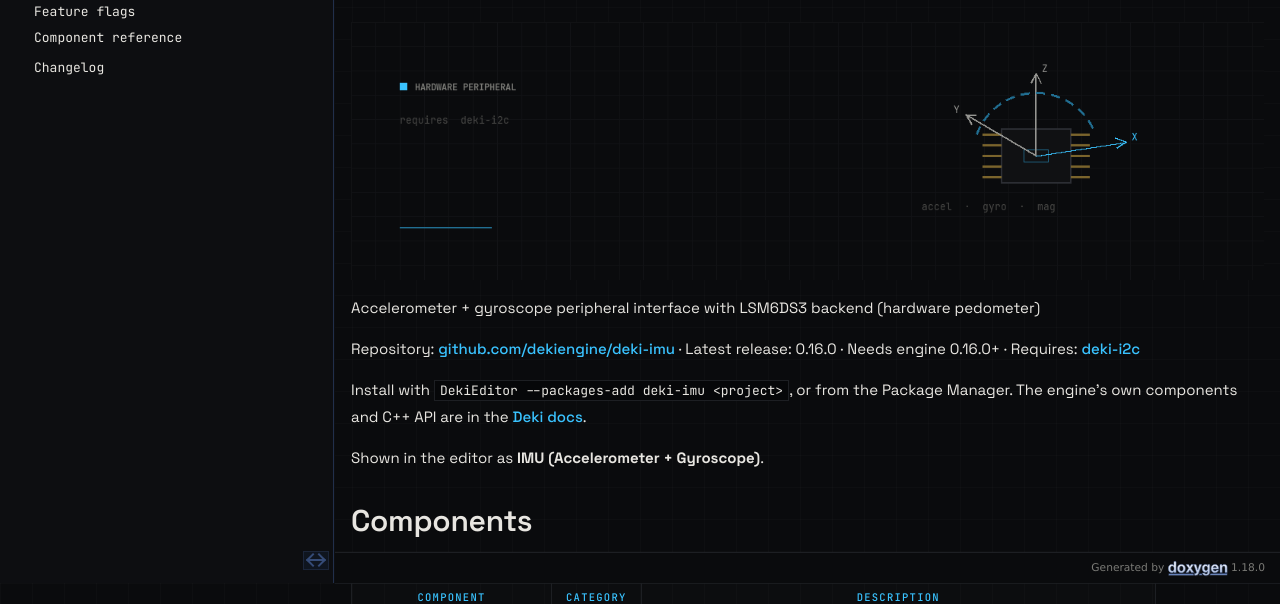
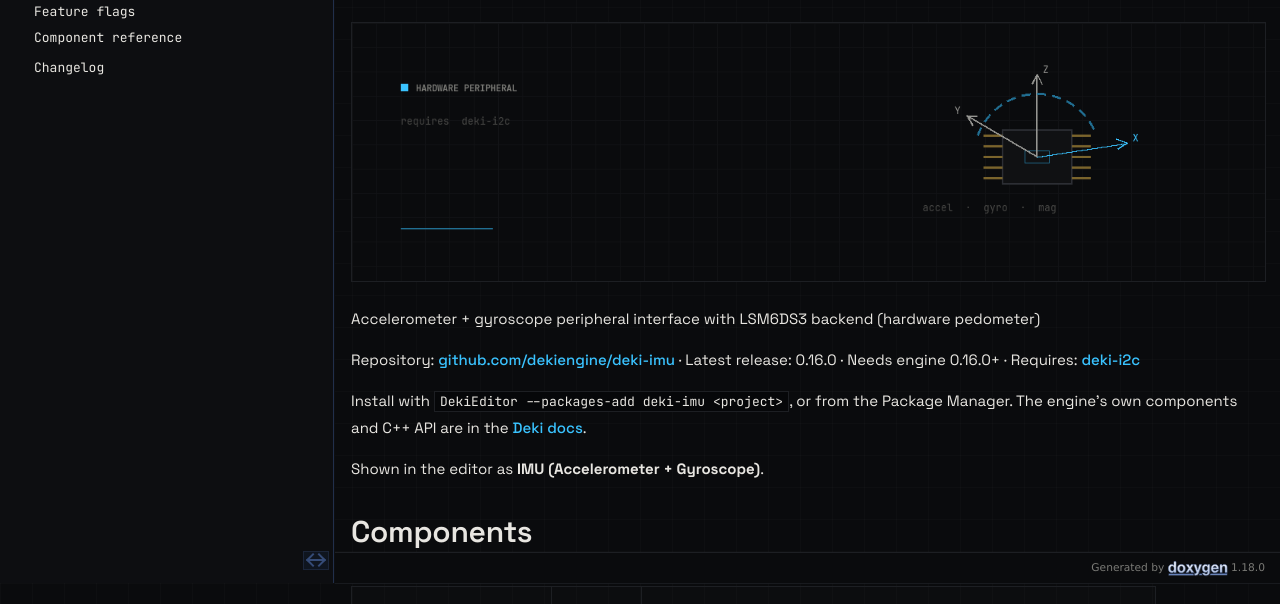
Before and after one commit to dekiengine/deki-imu, a plain HTML site: page index.html in a window 1280 px wide. Shown: the part 217-821 px from the top of the page. Drawn offline with Linux system fonts and the light colour scheme.

Commit message:
Docs for deki-imu from deki-editor a9dff6a

```diff
--- a/deki.css
+++ b/deki.css
@@ -469,3 +469,26 @@ div.contents table.markdownTable td:first-child {
     font-size: 11px;
 }
 #nav-path li.footer { color: var(--page-secondary-foreground-color); }
+
+/* The package header image. Two files, one drawing: the wide banner, and an
+ * upright cut for a phone, where the banner's schematic would land at about
+ * 120 pixels across, present but not legible. The page carries both and this
+ * chooses; a <picture> would be the honest way to say it, but doxygen drops
+ * tags it does not know and picture is one of them.
+ *
+ * Matched on the file name because that is all doxygen leaves to match on: it
+ * emits every markdown image as <img class="inline"> and keeps nothing else.
+ * Covers are the only deki-*.png a package page has. */
+p img[src^="deki-"] {
+    display: block;
+    width: 100%;
+    height: auto;
+    margin: 4px 0 24px;
+    border: 1px solid var(--separator-color);
+}
+p img[src$="-sm.png"] { display: none; }
+
+@media (max-width: 640px) {
+    p img[src^="deki-"]:not([src$="-sm.png"]) { display: none; }
+    p img[src$="-sm.png"] { display: block; }
+}
--- a/index.html
+++ b/index.html
@@ -101,10 +101,9 @@ document.addEventListener('DOMContentLoaded',() => { initNavTree('index.html',''
 </div><!--header-->
 <div class="contents">
 <div class="textblock"><p><a class="anchor" id="mainpage"></a></p>
-<div class="image">
-<img src="deki-imu.png" alt=""/>
-</div>
-    <p>Accelerometer + gyroscope peripheral interface with LSM6DS3 backend (hardware pedometer)</p>
+<p><img src="deki-imu.png" alt="" class="inline"/>    </p>
+<p><img src="deki-imu-sm.png" alt="" class="inline"/>    </p>
+<p>Accelerometer + gyroscope peripheral interface with LSM6DS3 backend (hardware pedometer)</p>
 <p>Repository: <a href="https://github.com/dekiengine/deki-imu">github.com/dekiengine/deki-imu</a> · Latest release: 0.16.0 · Needs engine 0.16.0+ · Requires: <a href="https://dekiengine.github.io/deki-i2c/">deki-i2c</a></p>
 <p>Install with <span class="tt">DekiEditor --packages-add deki-imu &lt;project&gt;</span>, or from the Package Manager. The engine's own components and C++ API are in the <a href="https://dekiengine.github.io/docs/">Deki docs</a>.</p>
 <p>Shown in the editor as <b>IMU (Accelerometer + Gyroscope)</b>.</p>
```
Also changed, not shown: deki-imu-sm.png (added).
